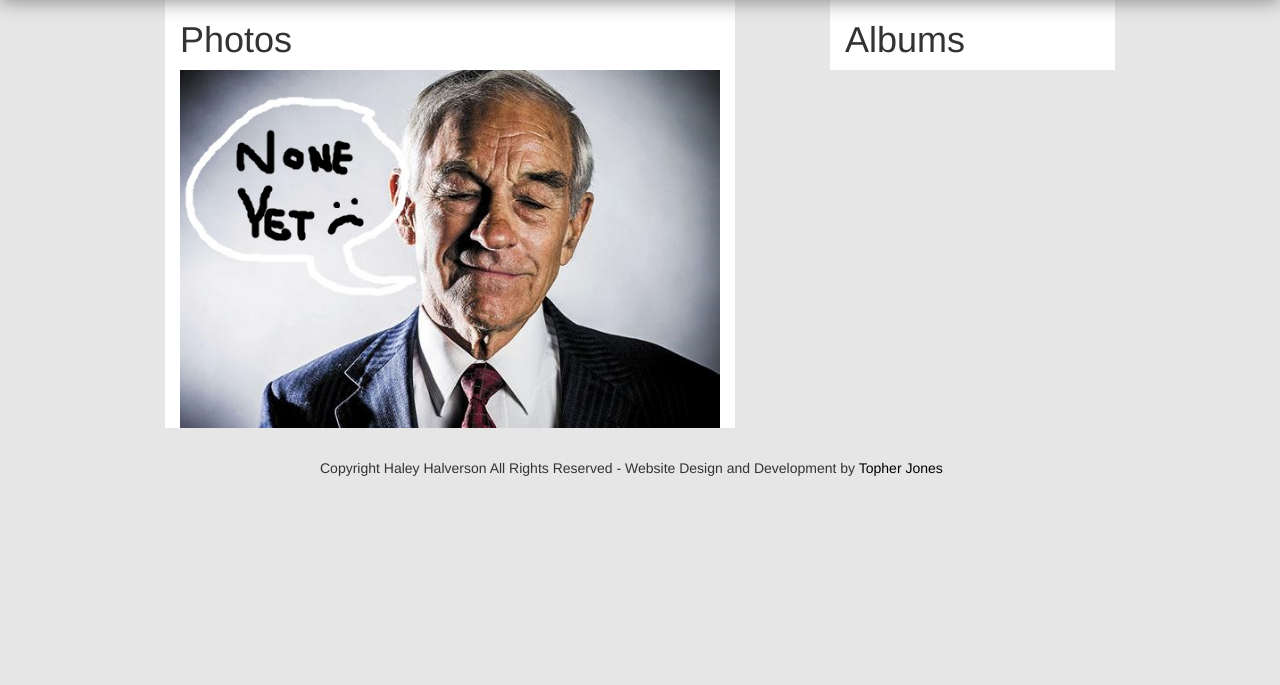
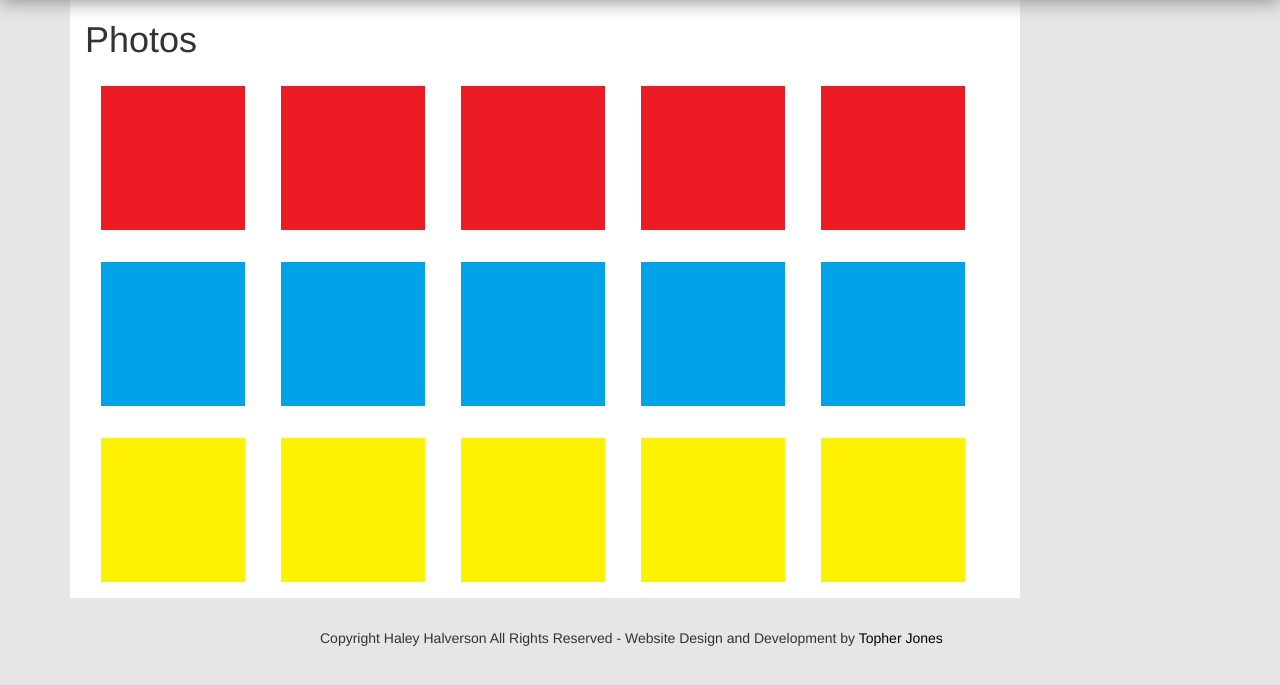
Before and after one commit to JonesWoodCo/haleyBlog, a PHP site: page /photos.html in a window 1280 px wide. Shown: the part 50-735 px from the top of the page. Run offline with PHP 8.4, Linux system fonts and the light colour scheme.

Commit message:
2.0
addition of photo album template

```diff
--- a/main.css
+++ b/main.css
@@ -16,6 +16,53 @@ background-color: white;
 .col-md-6 {
 background-color: #ffffff;
 top: 0px;
+}
+.col-md-10 {
+background-color: #ffffff;
+top: 0px;
+}
+.photoPagePics {
+margin-top: 10px;
+margin-left: 10px;
+margin-bottom: 10px;
+margin-right: 10px;
+width: 144px;
+border:0px;
+padding: 0px;
+
+}
+.rowOnePhotos {
+display: inline;
+height:144px;
+width: 100%;
+border: 0px;
+padding: 0px;
+margin: 0px;
+}
+.rowOnePhotos > img{
+margin: 16px;
+}
+.rowTwoPhotos > img{
+margin: 16px;
+}
+.rowThreePhotos > img{
+margin: 16px;
+}
+.rowTwoPhotos {
+display: inline;
+height:144px;
+width: 100%;
+border: 0px;
+padding: 0px;
+margin: 0px;
+}
+.rowThreePhotos {
+display: inline;
+height:144px;
+width: 100%;
+border: 0px;
+padding: 0px;
+margin: 0px;
 }
 .col-md-3 {
 background-color: #ffffff;
--- a/photos.html
+++ b/photos.html
@@ -3,6 +3,7 @@
 	<head>
 		<link href="bootstrap.min.css" rel="stylesheet" type="text/css"/>
 		<link href="main.css" rel="stylesheet" type="text/css"/>
+		<script type='text/javascript' src='imagelightbox.js'></script>
 		<script type='text/javascript' src='script.js'></script>
 		<title>Haley - Photos</title>
 	</head>
@@ -49,12 +50,29 @@
 			</div>
 			<div class="container">
 				<div class="content">
-					<div class="col-md-6 col-md-offset-1">
+					<div class="col-md-10">
 						<h1>Photos</h1>
-						<img style="width: 100%;" src="ronpaulnoneyet.jpg">
-					</div>
-					<div class="col-md-3 col-md-offset-1">
-						<h1>Albums</h1>
+							<div class="rowOnePhotos">
+								<img src="testRed.png">
+								<img src="testRed.png">
+								<img src="testRed.png">
+								<img src="testRed.png">
+								<img src="testRed.png">
+							</div>
+							<div class="rowTwoPhotos">
+								<img src="testBlue.png">
+								<img src="testBlue.png">
+								<img src="testBlue.png">
+								<img src="testBlue.png">
+								<img src="testBlue.png">
+							</div>
+							<div class="rowThreePhotos">
+								<img src="testYellow.png">
+								<img src="testYellow.png">
+								<img src="testYellow.png">
+								<img src="testYellow.png">
+								<img src="testYellow.png">
+							</div>
 					</div>
 				</div>
 			</div>
```
Also changed, not shown: myface.jpg (added), myface_small.jpg (added), testBlue.png (added), testRed.png (added), testYellow.png (added).
